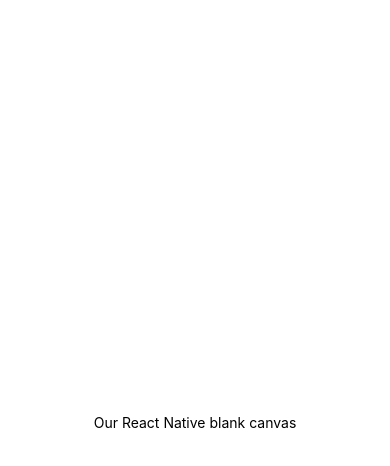
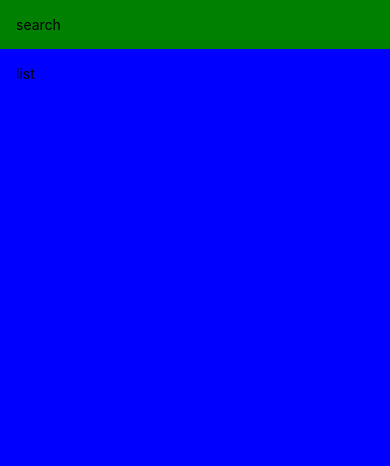
Before and after one commit to g-hamilton/MealsToGo, a React Native app: screen / in a window 390 px wide. Shown: the top 466 px of the page. Built offline with nearby package versions, Linux system fonts and the light colour scheme.

Commit message:
started basic ui layout within safe area ios

```diff
--- a/App.js
+++ b/App.js
@@ -1,11 +1,20 @@
+import { StatusBar } from 'expo-status-bar';
 import React from 'react';
-import { StyleSheet, Text, View } from 'react-native';
+import { StyleSheet, Text, View, SafeAreaView } from 'react-native';
 
 export default function App() {
   return (
-    <View style={{ flex: 1, justifyContent: 'center', alignItems: 'center'}}>
-      <Text>Our React Native blank canvas</Text>
-    </View>
+    <>
+      <SafeAreaView style={{ flex: 1 }}>
+        <View style={{ backgroundColor: 'green' }}>
+          <Text style={{ padding: 16 }}>search</Text>
+        </View>
+        <View style={{ flex: 1, backgroundColor: 'blue' }}>
+          <Text style={{ padding: 16 }}>list</Text>
+        </View>
+      </SafeAreaView>
+      <StatusBar style='auto' />
+    </>
   );
 }
 
```
